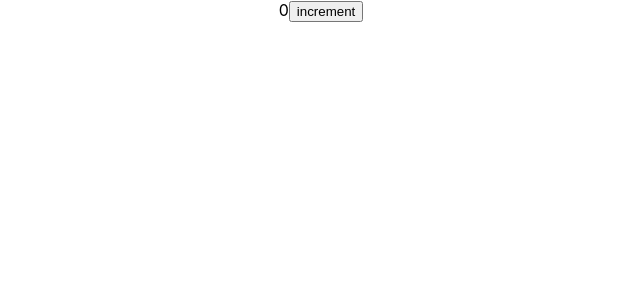
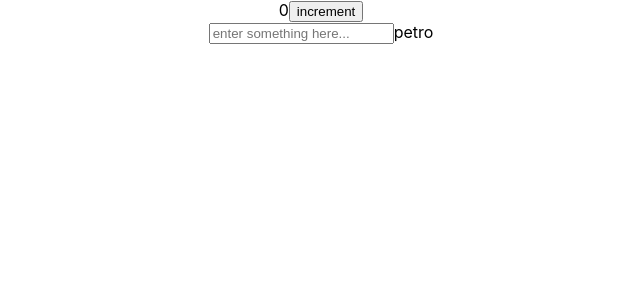
Before and after one commit to purab/mysql-dump-email, a React (Create React App) app: page / in a window 1280 px wide. Shown: the top 300 px of the page, without its empty margins (319-959 px from the left). Built offline with nearby package versions, Linux system fonts and the light colour scheme.

Commit message:
adding usestate..example

```diff
--- a/src/UseState/UseState.js
+++ b/src/UseState/UseState.js
@@ -2,14 +2,22 @@ import React, {useState} from 'react';
 
 const UseState = () => {
     const [counter, setCounter] = useState(0);
+    const [inputValue, setInputValue] = useState("petro")
 
     const increment = () => {
         setCounter(counter+1)
+    }
+    let onChangeHandle = (e) => {
+        const newValue = e.target.value;
+        setInputValue(newValue);
     }
     return (
         <div>
             {counter}
             <button onClick={increment}>increment</button>
+            <br />
+            <input placeholder="enter something here..." onChange={onChangeHandle}/>
+            {inputValue}
         </div>
     );
 }
```
